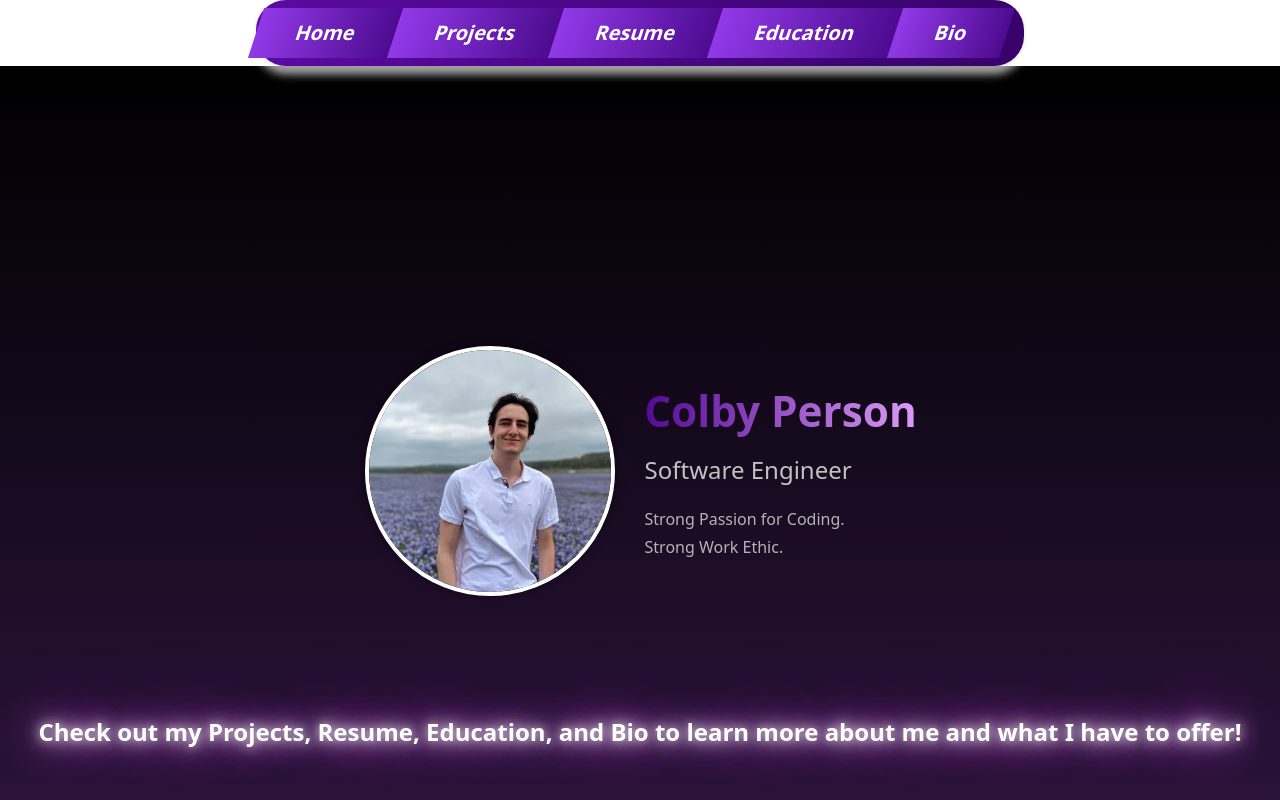
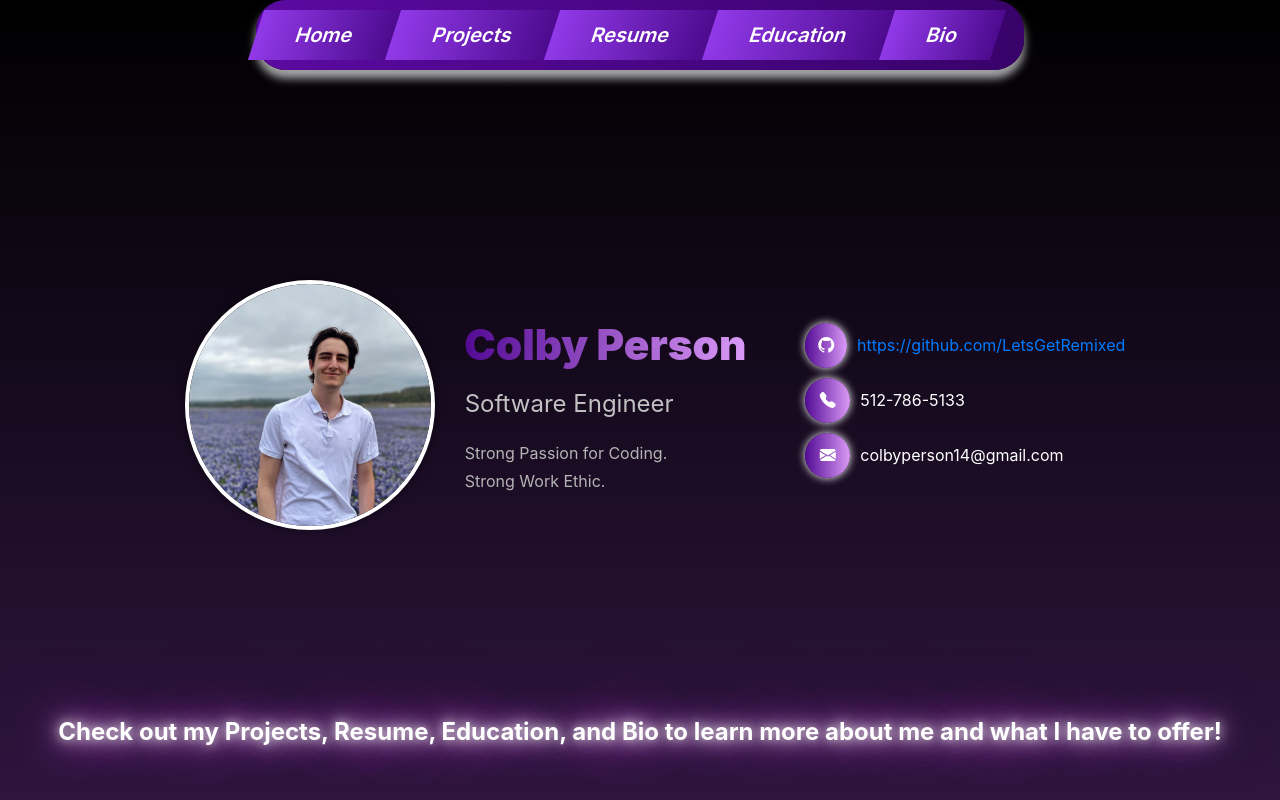
Before and after one commit to LetsGetRemixed/PersonalWebsite, a React (Create React App) app in the folder colby-person/: page / in a window 1280 px wide. Built offline with nearby package versions, Linux system fonts and the light colour scheme.

Commit message:
socials
socials

```diff
--- a/colby-person/public/index.html
+++ b/colby-person/public/index.html
@@ -5,7 +5,7 @@
     <link rel="icon" href="%PUBLIC_URL%/favicon.ico" />
     <meta name="viewport" content="width=device-width, initial-scale=1" />
     <meta name="theme-color" content="#000000" />
-    <link href="https://stackpath.bootstrapcdn.com/bootstrap/5.4.0/css/bootstrap.min.css" rel="stylesheet">
+
     <meta
       name="description"
       content="Web site created using create-react-app"
@@ -25,7 +25,8 @@
       work correctly both with client-side routing and a non-root public URL.
       Learn how to configure a non-root public URL by running `npm run build`.
     -->
-    <title>React App</title>
+    <title>Colby Person</title>
+    <link href="https://stackpath.bootstrapcdn.com/bootstrap/5.4.0/css/bootstrap.min.css" rel="stylesheet">
   </head>
   <body>
     <noscript>You need to enable JavaScript to run this app.</noscript>
--- a/colby-person/src/App.js
+++ b/colby-person/src/App.js
@@ -6,8 +6,7 @@ import Projects from './components/Projects/Projects';
 import Resume from './components/Resume/Resume';
 import Bio from './components/Bio/Bio';
 import Education from './components/Education/Education';
-import 'bootstrap/dist/css/bootstrap.min.css';
-import 'bootstrap-icons/font/bootstrap-icons.css';
+
 
 
 function App() {
--- a/colby-person/src/components/homepage/Home.css
+++ b/colby-person/src/components/homepage/Home.css
@@ -24,7 +24,19 @@
   flex-direction: column;
   justify-content: center;
   margin-left: 30px; /* Space between the image and text */
-  max-width: 600px;
+  max-width: 800px;
+
+
+}
+
+.intro-container {
+  display: flex;
+  flex-direction: row;
+  justify-content: center; /* Horizontally centers the items in the container */
+  align-items: center; /* Vertically centers the items in the container */
+  margin-left: 30px; /* Space between the image and text */
+  max-width: 1000px;
+
 }
 
 .name {
@@ -86,3 +98,54 @@ body, html {
   padding: 0;
   overflow-x: hidden; /* Prevent horizontal scroll */
 }
+
+.contact-info {
+  display: flex;
+  flex-direction: column;
+  align-items: left; /* Center align the contact items vertically */
+  width: 320px; /* Set width for contact info area */
+  margin-left:60px;
+
+}
+
+.contact-text {
+  font-size: 16px;
+  color: #ffffff;
+  display: block;
+
+}
+
+.contact-link{
+  font-size: 16px;
+  color: #0baefa;
+  display: block;
+  text-decoration: underline;
+
+
+}
+
+.icon-button {
+  display: flex;
+    justify-content: center;
+    align-items: center;
+    width: 45px; /* Smaller size for the icon container */
+    height: 45px;
+    background: linear-gradient(to right, #530a94, #db9bf7); /* Blue background */
+    color: white;
+    border-radius: 50%;
+    margin-right: 10px; /* Adds space between the icon and the text */
+
+    box-shadow: 0 0 8px rgba(255, 255, 255, 1);
+}
+
+.icon-button:hover {
+  transform: scale(1.1); /* Enlarges the button on hover */
+  box-shadow: 0 0 15px rgba(255, 255, 255, 1); /* Stronger glow on hover */
+}
+
+.contact-item {
+  display: flex; /* Enables flexbox layout */
+  align-items: center; /* Vertically centers the icon and text */
+
+  margin-bottom: 10px; /* Adds space below each contact item */
+}
--- a/colby-person/src/components/homepage/Home.js
+++ b/colby-person/src/components/homepage/Home.js
@@ -1,6 +1,7 @@
 import React from 'react';
 import '../homepage/Home.css';
 import Navbar from '../Navigationbar/Navbar';
+import 'bootstrap-icons/font/bootstrap-icons.css';
 
 
 function Home() {
@@ -8,12 +9,43 @@ function Home() {
     <div>
       <Navbar />
       <div className='main-container'>
+          <div className='intro-container'>
             <img src="Self-Pic.jpg" alt="Profile" className="profile-pic"/>
             <div className="introduction">
                <div className="name">Colby Person</div>
                <div className="profession">Software Engineer</div>
                <div className="ethics">Strong Passion for Coding.</div>
                <div className="ethics">Strong Work Ethic.</div>
+            </div>
+
+            <div className="contact-info">
+                        <div className="contact-item">
+                            <a href="https://github.com/LetsGetRemixed" className="icon-button">
+                                <i className="bi bi-github"></i>
+                            </a>
+                            <a href="https://github.com/LetsGetRemixed" className="contact-lnik" target="_blank" rel="noopener noreferrer">
+                                https://github.com/LetsGetRemixed
+                            </a>
+                        </div>
+                        <div className="contact-item">
+                            <a href="tel:512-786-5133" className="icon-button">
+                                <i className="bi bi-telephone-fill"></i>
+                            </a>
+                            <span className="contact-text">512-786-5133</span>
+                        </div>
+                        <div className="contact-item">
+                            <a href="mailto:colbyperson14@gmail.com" className="icon-button">
+                                <i className="bi bi-envelope-fill"></i>
+                            </a>
+                            <span className="contact-text">colbyperson14@gmail.com</span>
+                        </div>
+
+
+
+            </div>
+
+
+
           </div>
 
           <div className="glowing-text">
```
Lines whose indentation alone changed are shown as unchanged.
